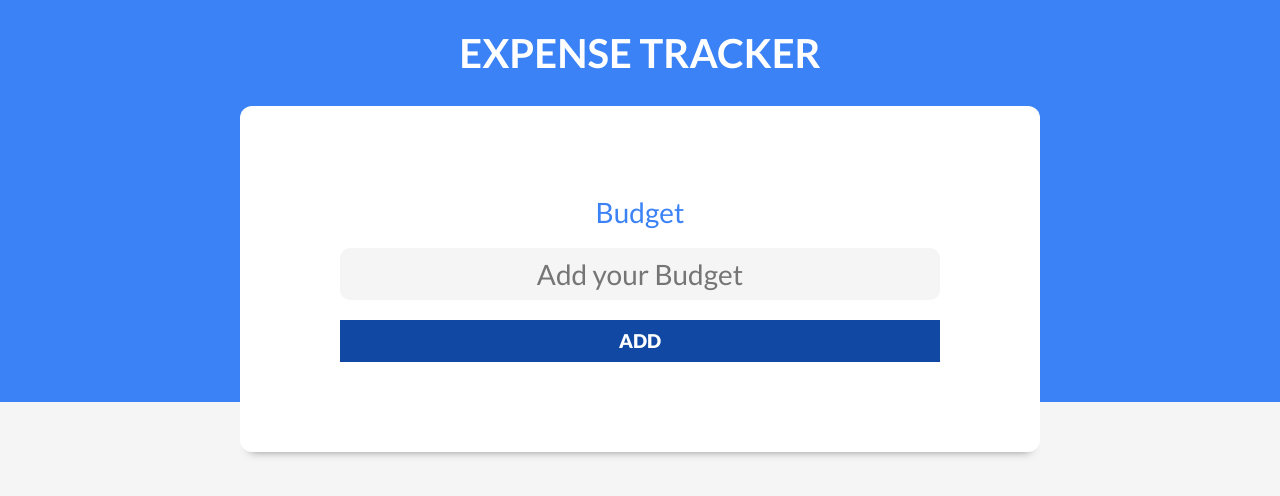
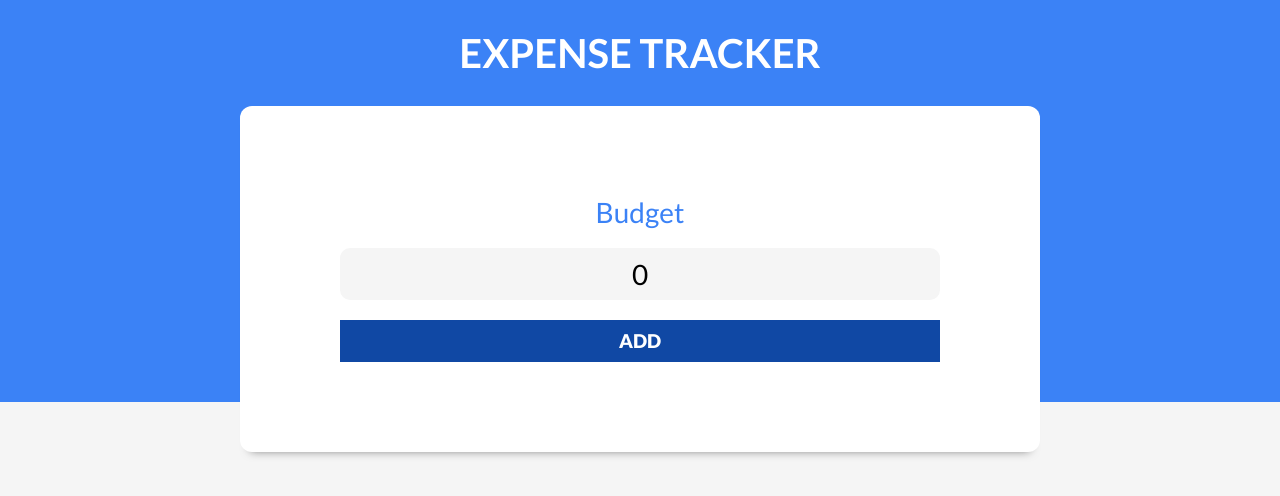
Before and after one commit to Abraham935/React-Projects, a React (Vite) app in the folder bugdet-controller/: page / in a window 1280 px wide. Shown: the top 496 px of the page. Built offline with nearby package versions, Linux system fonts and the light colour scheme.

Commit message:
Added message coomponent and validation when adding new budget

```diff
--- a/bugdet-controller/src/App.jsx
+++ b/bugdet-controller/src/App.jsx
@@ -2,9 +2,16 @@ import { useState } from 'react'
 import Header from './components/Header'
 
 function App() {
+
+  const [budget, setBudget] = useState(0)
+
+
   return (
     <div>
-      <Header />
+      <Header
+        budget={budget}
+        setBudget={setBudget}
+      />
     </div>
   )
 }
--- a/bugdet-controller/src/components/Header.jsx
+++ b/bugdet-controller/src/components/Header.jsx
@@ -1,13 +1,17 @@
 import React from 'react'
 import NewBudget from './NewBudget'
 
-const Header = () => {
-  return (
-    <header>
-        <h1>Expense Tracker</h1>
-        <NewBudget />
-    </header>
-  )
+const Header = ({budget, setBudget}) => {
+
+    return (
+        <header>
+            <h1>Expense Tracker</h1>
+            <NewBudget
+                budget={budget}
+                setBudget={setBudget}
+            />
+        </header>
+    )
 }
 
 export default Header
--- /dev/null
+++ b/bugdet-controller/src/components/Message.jsx
@@ -0,0 +1,9 @@
+import React from 'react'
+
+const Message = ({children, type}) => {
+  return (
+    <div  className={`alerta ${type}`}>{children}</div>
+  )
+}
+
+export default Message
--- a/bugdet-controller/src/components/NewBudget.jsx
+++ b/bugdet-controller/src/components/NewBudget.jsx
@@ -1,19 +1,37 @@
-import React from 'react'
+import { Children, useState } from 'react';
+import Message from './Message';
 
-const NewBudget = () => {
+const NewBudget = ({budget, setBudget}) => {
+
+    const [message, setMessage] = useState('');
+
+    const handleBudget = (e) => {
+        e.preventDefault();
+        if(!Number(budget) || Number(budget) < 0){
+            setMessage('Invalid Budget')
+        } else {
+            console.log('Is a number')
+        }
+
+    }
+
     return (
         <div className='contenedor-presupuesto contenedor sombra'>
-        <form className='formulario'>
+            <form onSubmit={handleBudget} className='formulario'>
                 <div className='campo'>
                     <label>Budget </label>
                     <input
                         className='nuevo-presupuesto'
                         type='text'
                         placeholder='Add your Budget'
+                        value={budget}
+                        onChange={(e) => setBudget(e.target.value)}
                     />
                 </div>
 
                 <input type='submit' value='Add'/>
+
+                {message && <Message type={"error"}>{message}</Message>}
 
             </form>
         </div>
```
Lines whose indentation alone changed are shown as unchanged.
